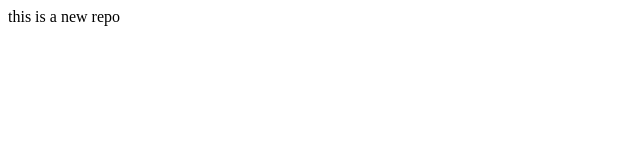
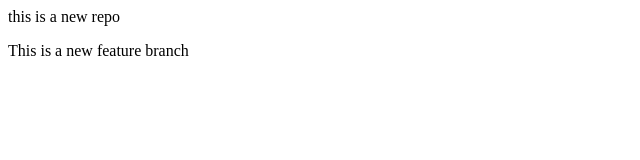
Before and after one commit to BanshwarTech/localRepo, a plain HTML site: page index.html in a window 1280 px wide. Shown: the whole page, without its empty margins (0-640 px from the left). Drawn offline with Linux system fonts and the light colour scheme.

Commit message:
Add new feature

```diff
--- a/index.html
+++ b/index.html
@@ -1 +1,2 @@
 <p>this is a new repo</p>
+<p>This is a new feature branch</p>
```
